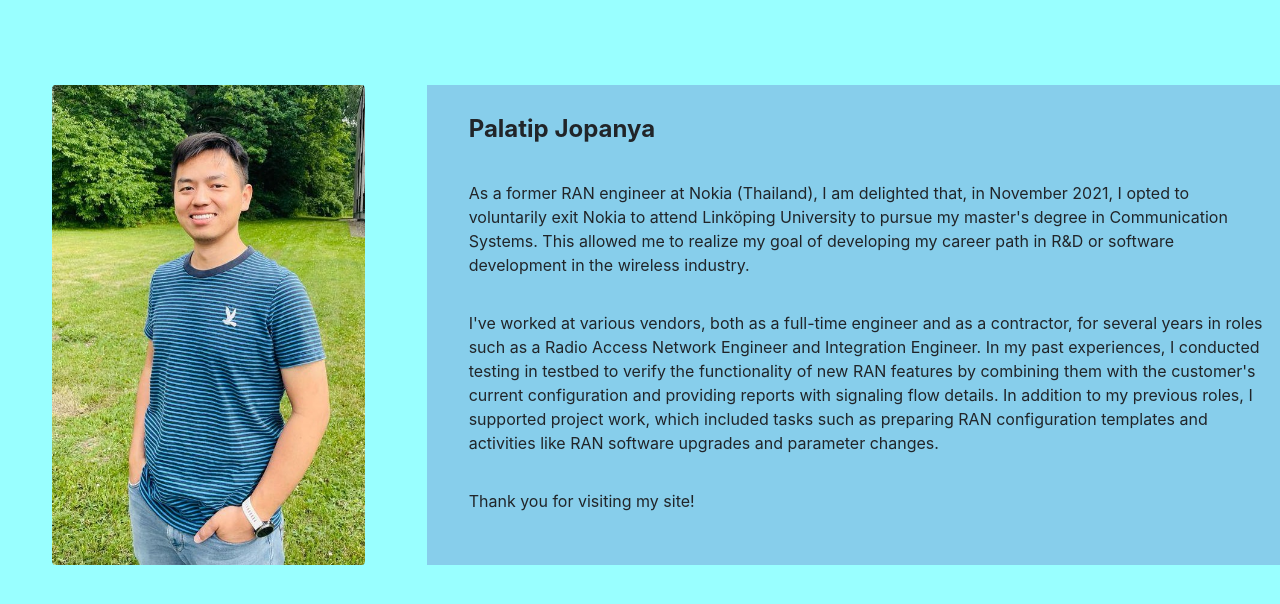
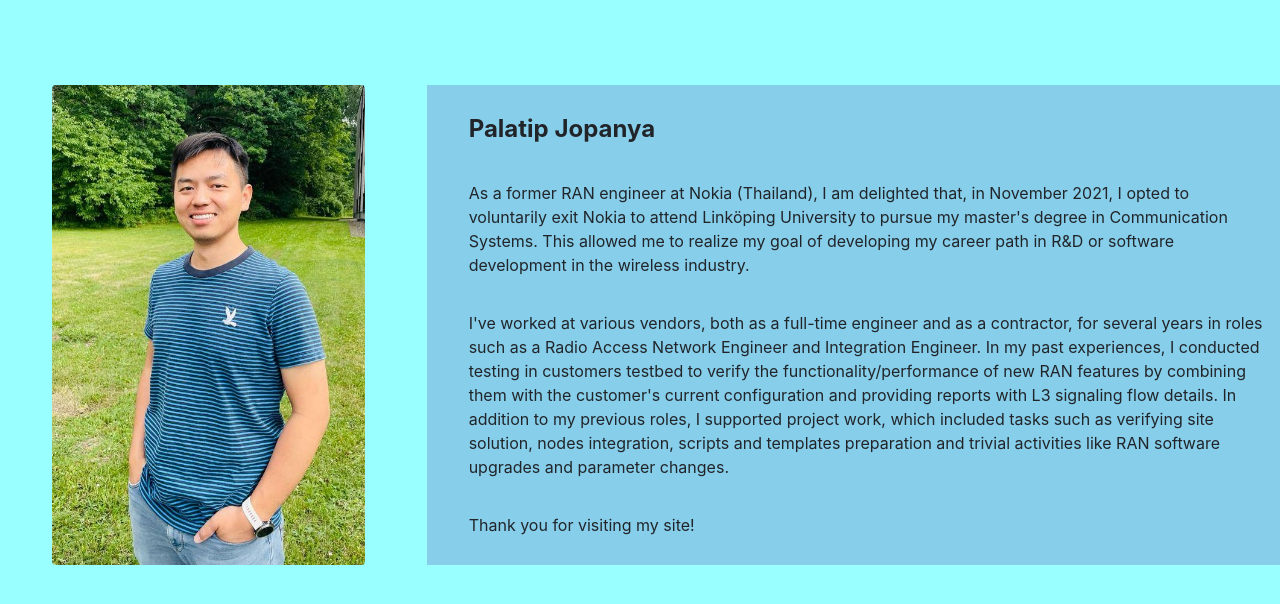
Before and after one commit to palatip-jopanya/cv_palatip, a plain HTML site: page site/index.html in a window 1280 px wide. Shown: the part 62-666 px from the top of the page. Drawn offline with nearby package versions, Linux system fonts and the light colour scheme.

Commit message:
update index

```diff
--- a/site/index.html
+++ b/site/index.html
@@ -62,7 +62,7 @@
             <p class="title1">As a former RAN engineer at Nokia (Thailand), I am delighted that, in November 2021, I opted to voluntarily exit Nokia to attend Linköping University to pursue my master's degree in Communication Systems. This allowed me to realize my goal of developing my career path in R&D or software development in the wireless industry.</p>
             <br>
 
-            <p class="title1">I've worked at various vendors, both as a full-time engineer and as a contractor, for several years in roles such as a Radio Access Network Engineer and Integration Engineer. In my past experiences, I conducted testing in testbed to verify the functionality of new RAN features by combining them with the customer's current configuration and providing reports with signaling flow details. In addition to my previous roles, I supported project work, which included tasks such as preparing RAN configuration templates and activities like RAN software upgrades and parameter changes.</p>
+            <p class="title1">I've worked at various vendors, both as a full-time engineer and as a contractor, for several years in roles such as a Radio Access Network Engineer and Integration Engineer. In my past experiences, I conducted testing in customers testbed to verify the functionality/performance of new RAN features by combining them with the customer's current configuration and providing reports with L3 signaling flow details. In addition to my previous roles, I supported project work, which included tasks such as verifying site solution, nodes integration, scripts and templates preparation and trivial activities like RAN software upgrades and parameter changes.</p>
             <br>
 
             <p class="title1">Thank you for visiting my site!</p>
```
